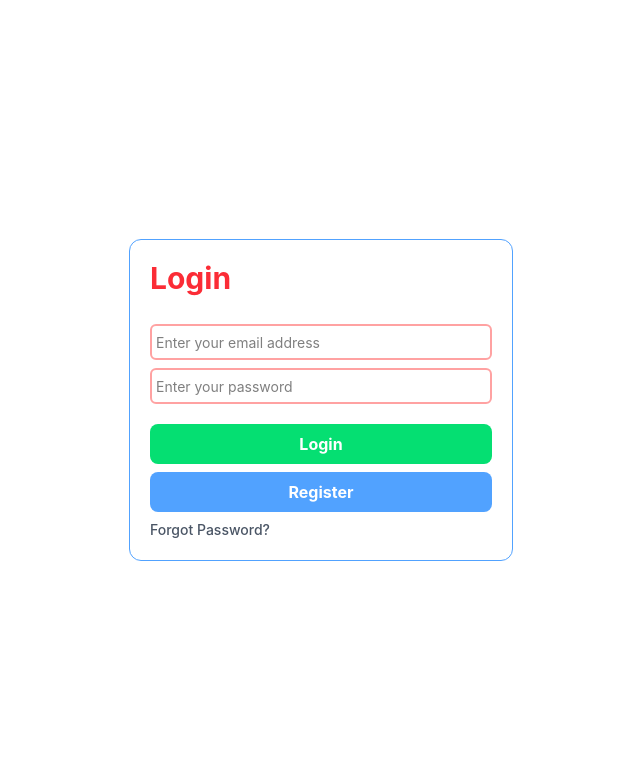
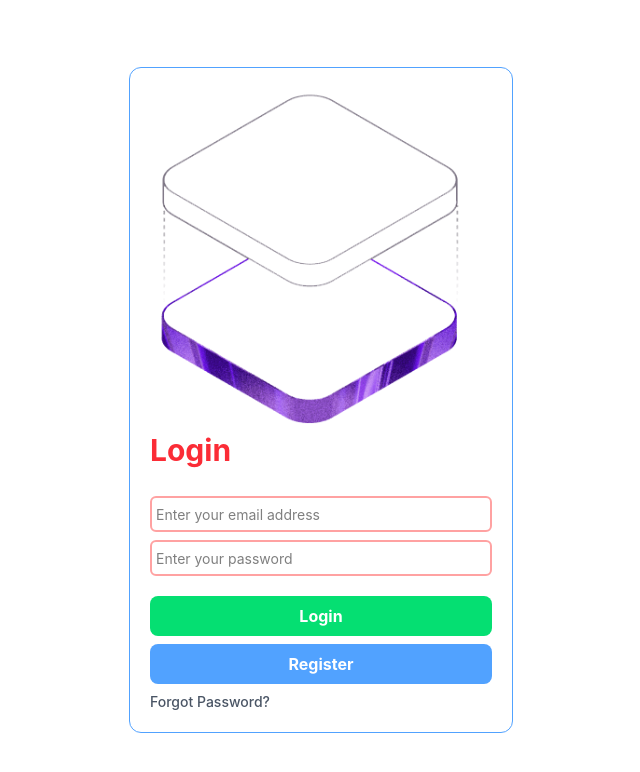
Before and after one commit to Pranima9/Stochastic, a React (Vite) app in the folder learnR/vite-project/: page / in a window 1280 px wide. Shown: the top 772 px of the page, without its empty margins (319-959 px from the left). Built offline with nearby package versions, Linux system fonts and the light colour scheme.

Commit message:
image add

```diff
--- a/learnR/vite-project/src/MyComponents/LoginPage.jsx
+++ b/learnR/vite-project/src/MyComponents/LoginPage.jsx
@@ -1,15 +1,12 @@
 // import React from 'react'
-import backgroundImage from "../assets/blur.png"
+import backgroundImage from "../assets/hero.png"
 
 const LoginPage = () => {
   return (
     <>
-    {/* <style>
-        backgroundImage
-    </style> */}
     <div id="background" className="flex h-screen items-center justify-center ">
         <form className="flex flex-col justify gap-2 justify-center w-[30vw] border border-blue-400  p-5 rounded-xl ">
-            {/* <img src="" alt="loading..." /> */}
+            <img src={backgroundImage} className="w-80"/>
             <h1 className="text-3xl font-bold text-red-500 flex mb-5">Login </h1>
             <input type="email" className="border-2 border-red-300 placeholder:text-sm p-1 rounded-md" placeholder="Enter your email address"/>
             <input type="password" className="border-2 border-red-300 placeholder:text-sm p-1 rounded-md" placeholder="Enter your password"/>
```
